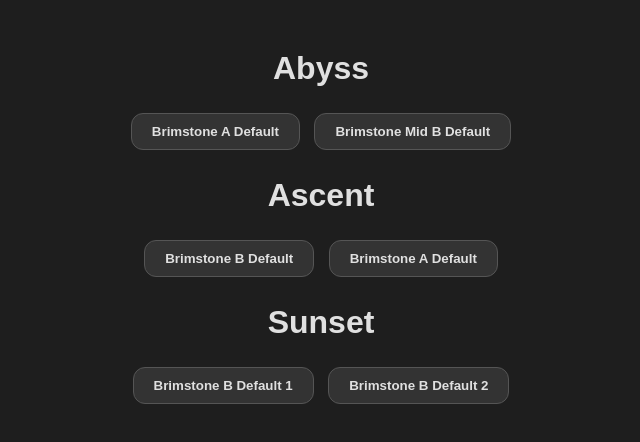
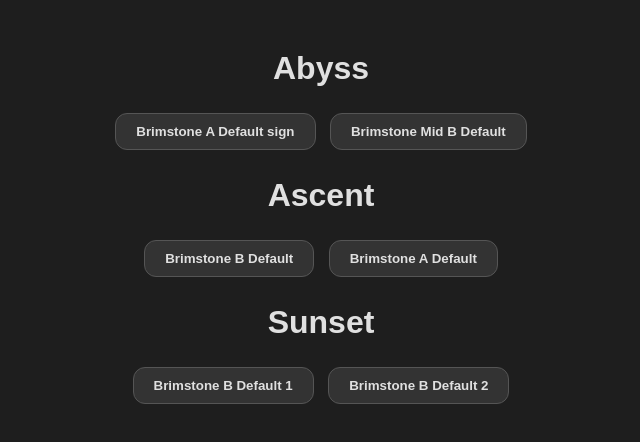
Before and after one commit to tobelious/tobelious.github.io, a plain HTML site: page lineups/index.html in a window 1280 px wide. Shown: the whole page, without its empty margins (319-959 px from the left). Drawn offline with Linux system fonts and the light colour scheme.

Commit message:
Update index.html

```diff
--- a/lineups/index.html
+++ b/lineups/index.html
@@ -51,7 +51,7 @@
 <body>
     <h1>Abyss</h1>
     <div class="button-group">
-		<button onclick="showImage('abyss_brim_1')">Brimstone A Default</button>
+		<button onclick="showImage('abyss_brim_1')">Brimstone A Default sign</button>
         <button onclick="showImage('abyss_brim_2')">Brimstone Mid B Default</button>
     </div>
 
```
